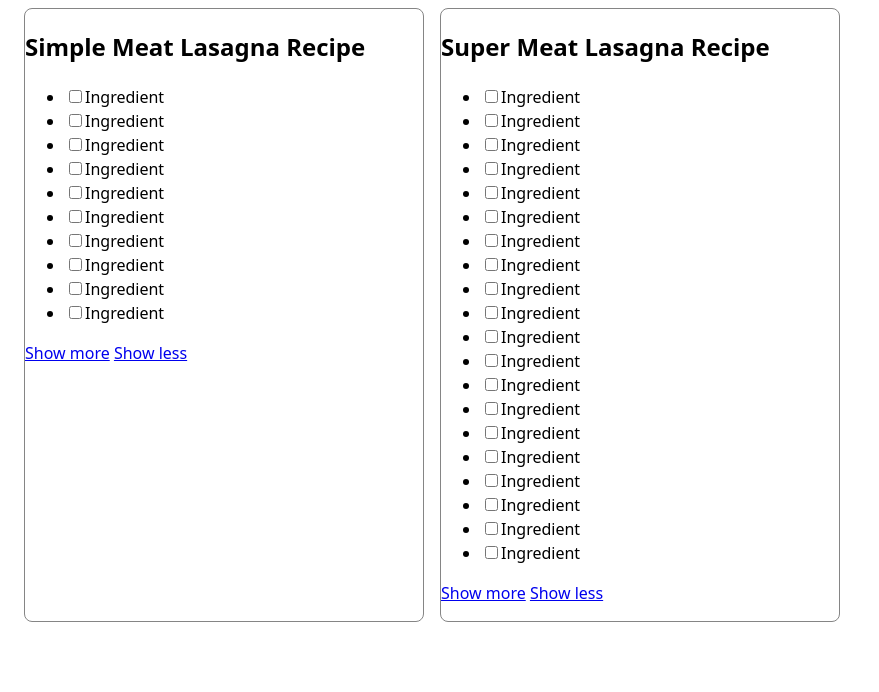
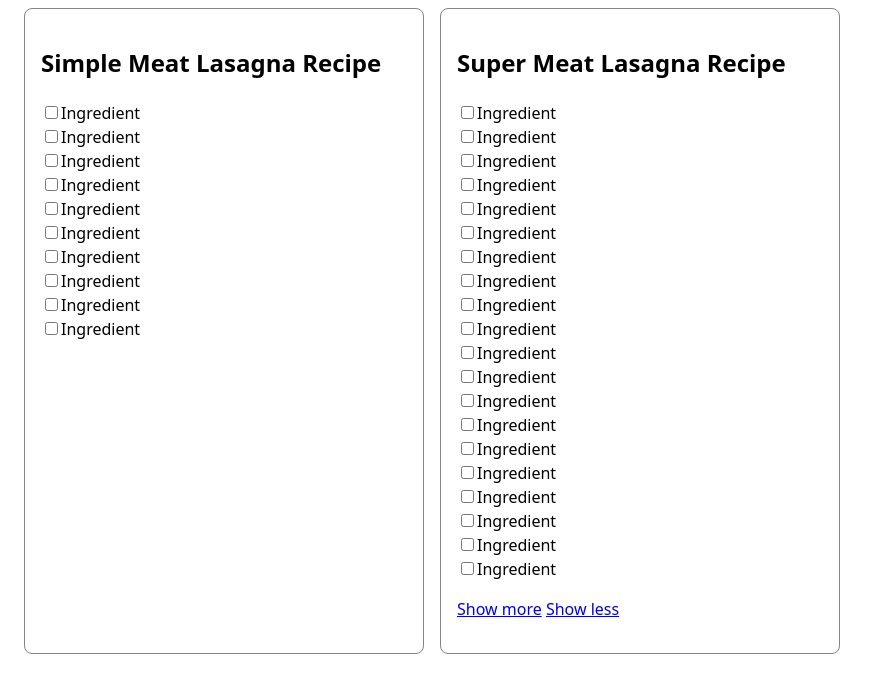
Before and after one commit to nickcotton/html-recipes, a website built with Vite: page index.html in a window 1280 px wide. Shown: the whole page, without its empty margins (0-879 px from the left). Built offline with nearby package versions, Linux system fonts and the light colour scheme.

Commit message:
Use css has to conditionally show/hide show more links

```diff
--- a/src/style.css
+++ b/src/style.css
@@ -23,7 +23,29 @@
   grid-template-columns: repeat(3, 1fr);
 }
 
+.show-more {
+  display: none;
+}
+
 .recipe {
   border: 1px solid #858585;
   border-radius: 8px;
+  padding: 16px;
+
+  &:has(.recipe__ingredient:nth-child(11)) {
+    .show-more {
+      display: block;
+    }
+  }
 }
+
+.recipe__ingredients {
+  list-style-type: none;
+  padding: 0;
+}
+
+.recipe__ingredient--label {
+  display: inline-flex;
+  gap: 8px;
+  align-items: center;
+}
```
